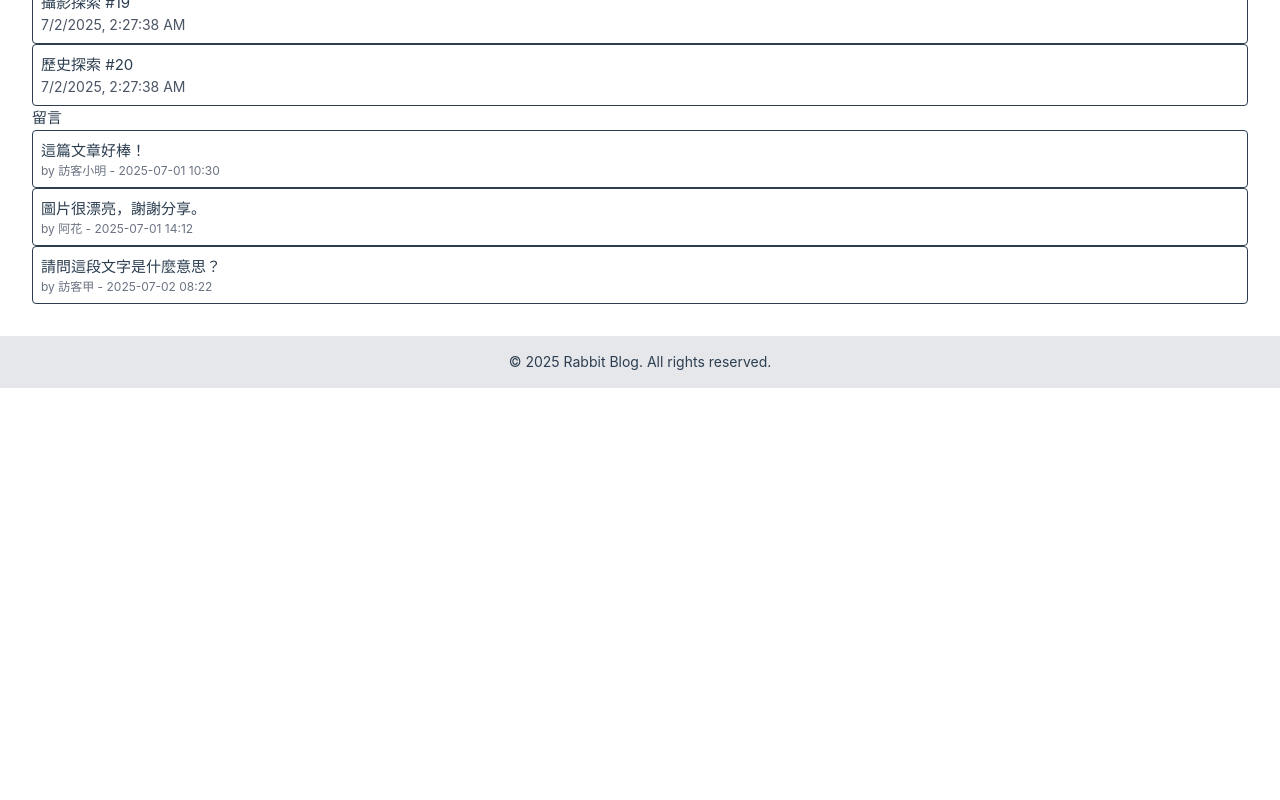
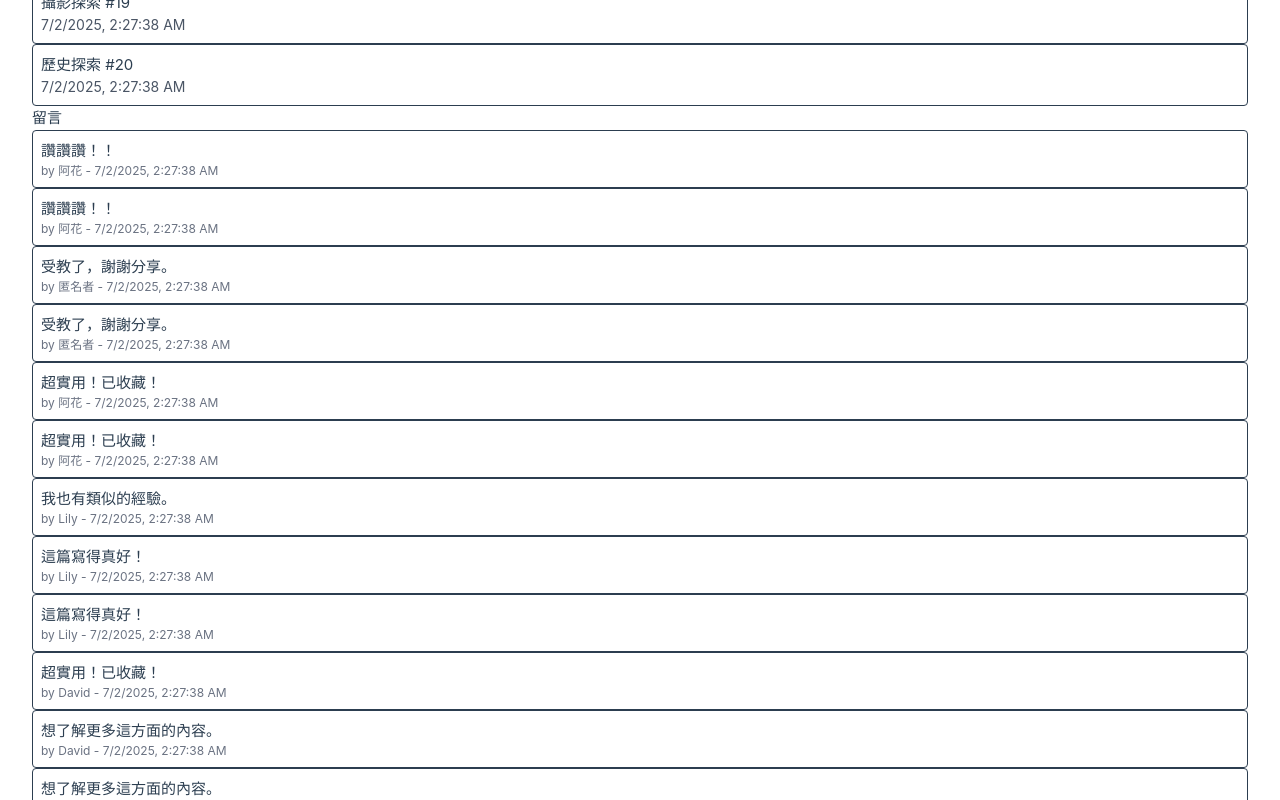
Before and after one commit to cindy951357/vue3-blog, a Vue app: page /search in a window 1280 px wide. Shown: the part 1280-2080 px from the top of the page. Before the commit the page ends 1668 px from the top, so only its background shows below. Built offline with nearby package versions, Linux system fonts and the light colour scheme.

Commit message:
feature - add comment

```diff
--- a/src/constants/mock.ts
+++ b/src/constants/mock.ts
@@ -1,5 +1,6 @@
 import { v4 as uuidv4 } from 'uuid'
-import type { Post, PostRow } from '@/types/post'
+import type { Post, PostRow } from '@/types/post';
+import type { Comment } from '@/types/comment';
 
 const topics = ['藝術', '旅遊', '科技', '心理健康', '美食', '音樂', '設計', '電影', '攝影', '歷史']
 const descriptions = {
@@ -58,3 +59,27 @@ export const MOCK_POSTS: Post[] = Array.from({ length: 20 }, (_, i) => {
     themeTag: topic
   }
 })
+
+const authors = ['小明', '阿花', 'David', 'Lily', '匿名者', '阿強']
+const commentsText = [
+  '這篇寫得真好！',
+  '受教了，謝謝分享。',
+  '我也有類似的經驗。',
+  '想了解更多這方面的內容。',
+  '超實用！已收藏！',
+  '讚讚讚！！',
+]
+
+const getRandomItem = (arr: string[]) =>
+  arr[Math.floor(Math.random() * arr.length)]
+
+export const MOCK_COMMENTS: Comment[] = MOCK_POSTS.flatMap(post => {
+  const numComments = Math.floor(Math.random() * 4) + 1 // 每篇 1~4 則留言
+  return Array.from({ length: numComments }, () => ({
+    id: uuidv4(),
+    postId: post.id,
+    author: getRandomItem(authors),
+    content: getRandomItem(commentsText),
+    time: new Date().toLocaleString()
+  }))
+})
--- a/src/stores/commentStore.ts
+++ b/src/stores/commentStore.ts
@@ -1,38 +1,22 @@
 import { defineStore } from 'pinia'
 import { ref } from 'vue'
 import type { Comment } from '@/types/comment'
+import { MOCK_COMMENTS } from '@/constants/mock'
 
 export const useCommentStore = defineStore('commentStore', () => {
   const commentList = ref<Comment[]>([])
 
   const initDummyComments = () => {
-    commentList.value = [
-      {
-        id: 'c1',
-        postId: 'post-1',
-        author: '訪客小明',
-        content: '這篇文章好棒！',
-        time: '2025-07-01 10:30'
-      },
-      {
-        id: 'c2',
-        postId: 'post-2',
-        author: '阿花',
-        content: '圖片很漂亮，謝謝分享。',
-        time: '2025-07-01 14:12'
-      },
-      {
-        id: 'c3',
-        postId: 'post-3',
-        author: '訪客甲',
-        content: '請問這段文字是什麼意思？',
-        time: '2025-07-02 08:22'
-      },
-    ]
+    commentList.value = MOCK_COMMENTS;
+  }
+
+  const addComment = (newComment: Comment) => {
+    commentList.value.unshift(newComment);
   }
 
   return {
     commentList,
     initDummyComments,
+    addComment,
   }
 })
--- a/src/stores/postStore.ts
+++ b/src/stores/postStore.ts
@@ -19,7 +19,7 @@ const generateDummyPost = (id: number, isRecommend: boolean): Post => {
   }
 
   return {
-    id: `post-${id}`,
+    id: id.toString(),
     postTitle: `文章標題 #${id}`,
     rows,
     isRecommend,
--- a/src/views/PostDetailView.vue
+++ b/src/views/PostDetailView.vue
@@ -2,7 +2,8 @@
   <div class="max-w-4xl mx-auto p-4">
     <button @click="router.back()" class="text-rose-300 text-sm mb-4">← 返回</button>
 
-    <div v-if="post" class="space-y-4">
+    <div v-if="post" id="post-and-comment">
+       <div id='post-detail' class="space-y-4">
         <h1 class="text-2xl font-bold">{{ post.postTitle }}</h1>
         <p class="text-sm text-gray-500">{{ post.time }}</p>
 
@@ -17,7 +18,21 @@
           </div>
         </div>
       </div>
-
+      <div id="comments-of-post" class="flex flex-col gap-2 mt-4 py-2 border-t-2 border-t-neutral-300">
+        <div id="input-post">
+          <textarea class="w-full h-80px border border-neutral-300 rounded p-2" placeholder="請輸入留言內容"
+            v-model="inputComment"
+          />
+          <button class="w-full h-10 bg-neutral-300 hover:bg-rose-300 rounded-xl px-2" @click="addComment()">提交留言</button>
+        </div>
+        <div v-for="comment in commentOfThisPost" :key="comment.id" class="border-t-2 border-t-neutral-300">
+          <div>{{ comment.content }}</div>
+          <div class="text-xs">By <span>{{ comment.author }}</span>
+            <span>{{ comment.time }}</span>
+          </div>
+        </div>
+      </div>
+    </div>
     <div v-else class="text-center text-neutral-600">
       找不到這篇文章。
     </div>
@@ -25,13 +40,17 @@
 </template>
 
 <script setup lang="ts">
-import { useRoute, useRouter } from 'vue-router'
-import { usePostStore } from '@/stores/postStore'
-import { onMounted } from 'vue'
+import { onMounted, ref, computed } from 'vue';
+import { useRoute, useRouter } from 'vue-router';
+import { usePostStore } from '@/stores/postStore';
+import { useCommentStore } from '@/stores/commentStore';
+import type Comment from '@/types/comment';
+import { v4 as uuidv4 } from 'uuid';
 
 const router = useRouter()
 const route = useRoute()
 const postStore = usePostStore()
+const commentStore = useCommentStore();
 
 const postId = route.params.id as string
 
@@ -39,5 +58,24 @@ onMounted(() => {
   postStore.setCurrentPostById(postId)
 })
 
+const inputComment = ref('');
+
 const post = postStore.currentPost
+
+const commentOfThisPost = computed(() => commentStore.commentList
+  .filter((comment: Comment) =>
+  comment.postId.toString() === post.id.toString()))
+
+
+
+const addComment = () => {
+  commentStore.addComment({
+    id: uuidv4(),
+    postId: post.id.toString(),
+    author: 'Jane',
+    content: inputComment,
+    time: new Date().toLocaleDateString(),
+  });
+}
+
 </script>
```
Also changed, not shown: src/types/comment.ts (renamed from src/types/comments.ts). Lines whose indentation alone changed are shown as unchanged.
